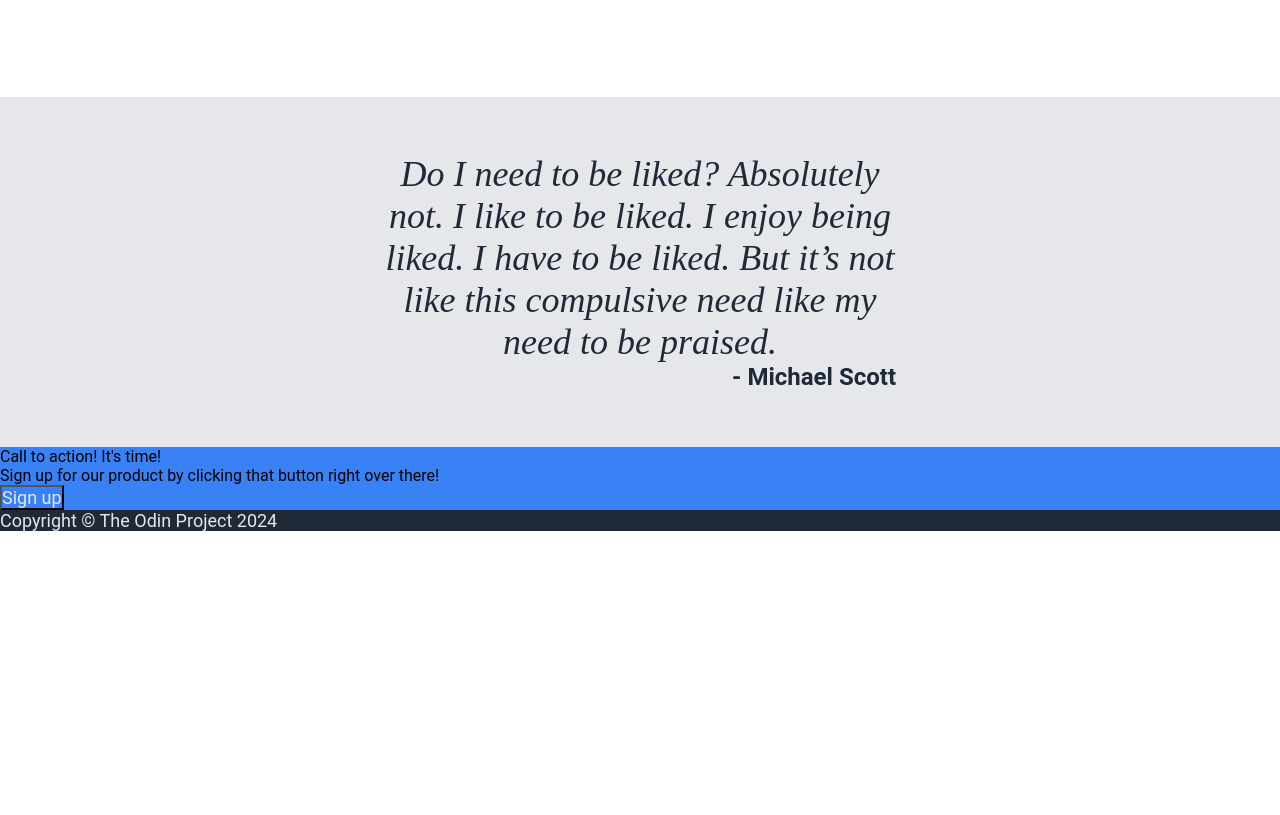
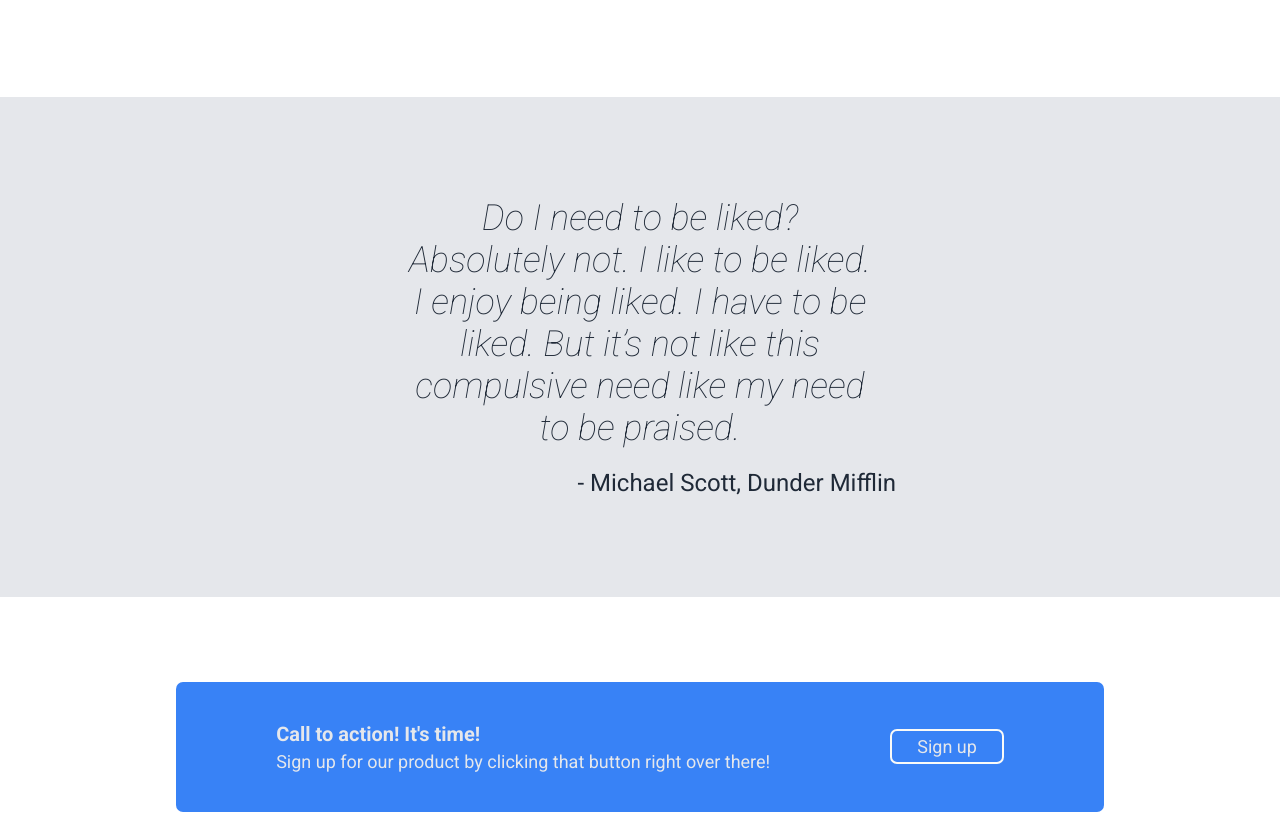
Before and after one commit to Lanius1984/odin-landing-page, a plain HTML site: page index.html in a window 1280 px wide. Shown: the part 929-1744 px from the top of the page. Before the commit the page ends 1460 px from the top, so only its background shows below. Drawn offline with Linux system fonts and the light colour scheme.

Commit message:
Complete styling on index.html
All elements now styled and matching the design
document.

```diff
--- a/index.html
+++ b/index.html
@@ -4,6 +4,9 @@
     <meta charset="UTF-8">
     <meta name="viewport" content="width=device-width, initial-scale=1.0">
     <title>Landing Page</title>
+    <link rel="preconnect" href="https://fonts.googleapis.com">
+    <link rel="preconnect" href="https://fonts.gstatic.com" crossorigin>
+    <link href="https://fonts.googleapis.com/css2?family=Roboto:ital,wght@0,100;0,300;0,400;0,500;0,700;0,900;1,100;1,300;1,400;1,500;1,700;1,900&display=swap" rel="stylesheet">
     <link rel="stylesheet" href="styles.css">
 </head>
 <body>
@@ -54,7 +57,7 @@
             I enjoy being liked. I have to be liked.
             But it’s not like this compulsive need like my need to be praised.
         </div>
-        <div class="author">- Michael Scott</div>
+        <div class="author">- Michael Scott, Dunder Mifflin</div>
     </div>
 
     <div class="banner-container">
--- a/styles.css
+++ b/styles.css
@@ -23,14 +23,19 @@
 .copyright,
 .hero-img,
 .logo,
+.banner-text,
 a {
     font-size: 18px;
     color: #E5E7EB;
 }
 
 button,
-.banner-container {
+.banner {
     background-color: #3882F6;
+}
+
+button {
+    cursor: pointer;
 }
 
 a {
@@ -60,7 +65,7 @@
 }
 
 .hero-text {
-    /* padding-right: 50px; */
+    padding-right: 10px;
     max-width: 500px;
     flex-shrink: 1;
 }
@@ -130,7 +135,7 @@
     display: flex;
     flex-direction: column;
     background-color: #E5E7EB;
-    height: 350px;
+    min-height: 350px;
     padding: 100px 30%;
     justify-content: center;
 }
@@ -140,12 +145,53 @@
     font-size: 36px;
     font-style: italic;
     color: #1F2937;
-    font-family: "Roboto-ThinItalic";
+    font-weight: 100;
+    padding: 0 20px 20px 20px;
 }
 
 .author {
     text-align: end;
-    font-weight: 600;
+    font-weight: 400;
     font-size: 24px;
     color: #1F2937;
 }
+
+.banner-container {
+    display: flex;
+    min-height: 300px;
+    justify-content: center;
+    align-items: center;
+}
+
+.banner {
+    display: flex;
+    padding: 40px 100px;
+    align-items: center;
+    gap: 120px;
+    border-radius: 7px;
+}
+
+.banner-text {
+    display: flex;
+    flex-direction: column;
+}
+
+.banner-title {
+    font-weight: bold;
+    font-size: 20px;
+    padding-bottom: 5px;
+}
+
+.banner-button {
+    flex-shrink: 0;
+    padding: 5px 25px;
+    border: 2px solid #F9FAF8;
+    border-radius: 7px;
+}
+
+.footer {
+    display: flex;
+    min-height: 80px;
+    justify-content: center;
+    align-items: center;
+}
```
